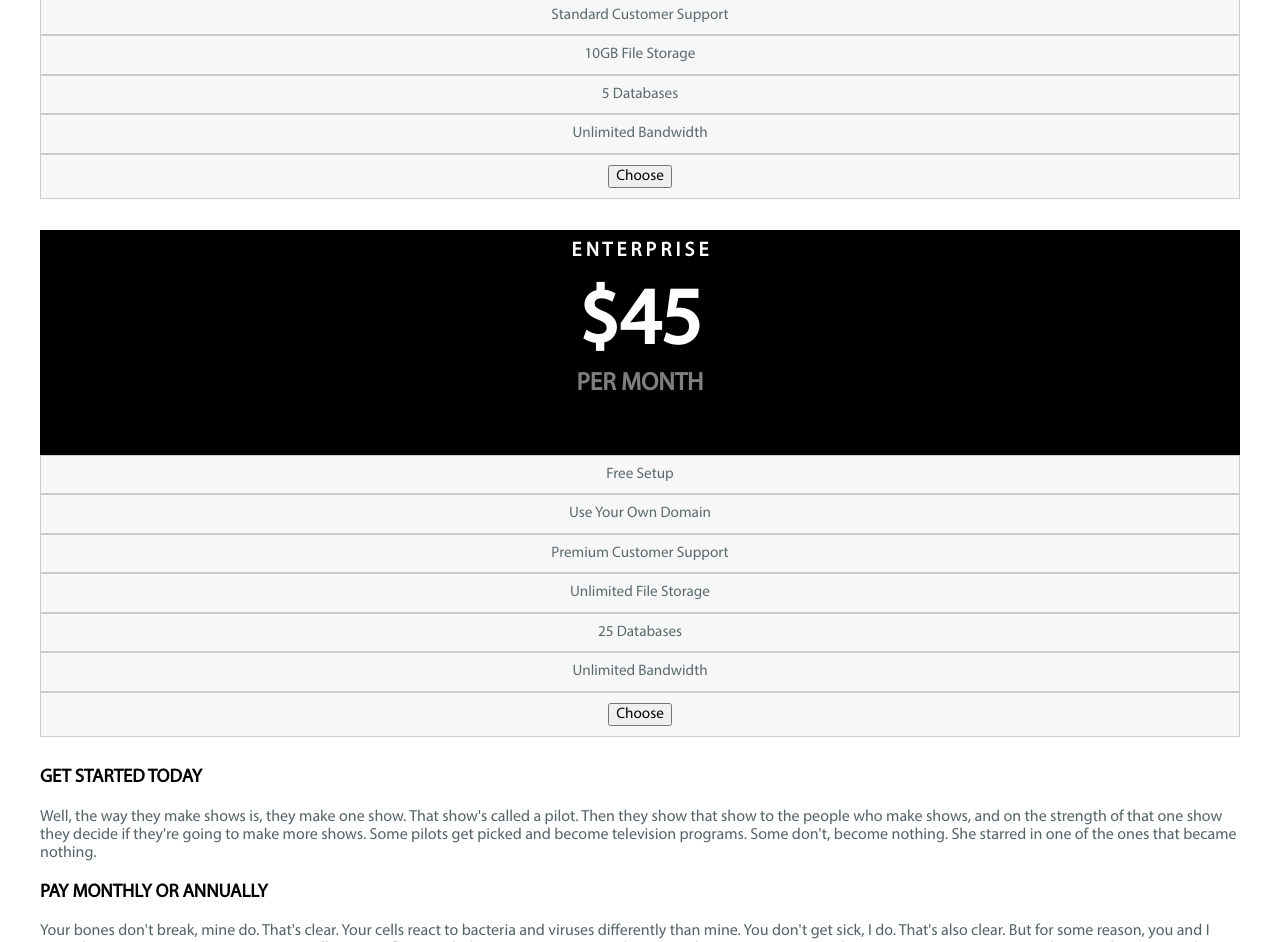
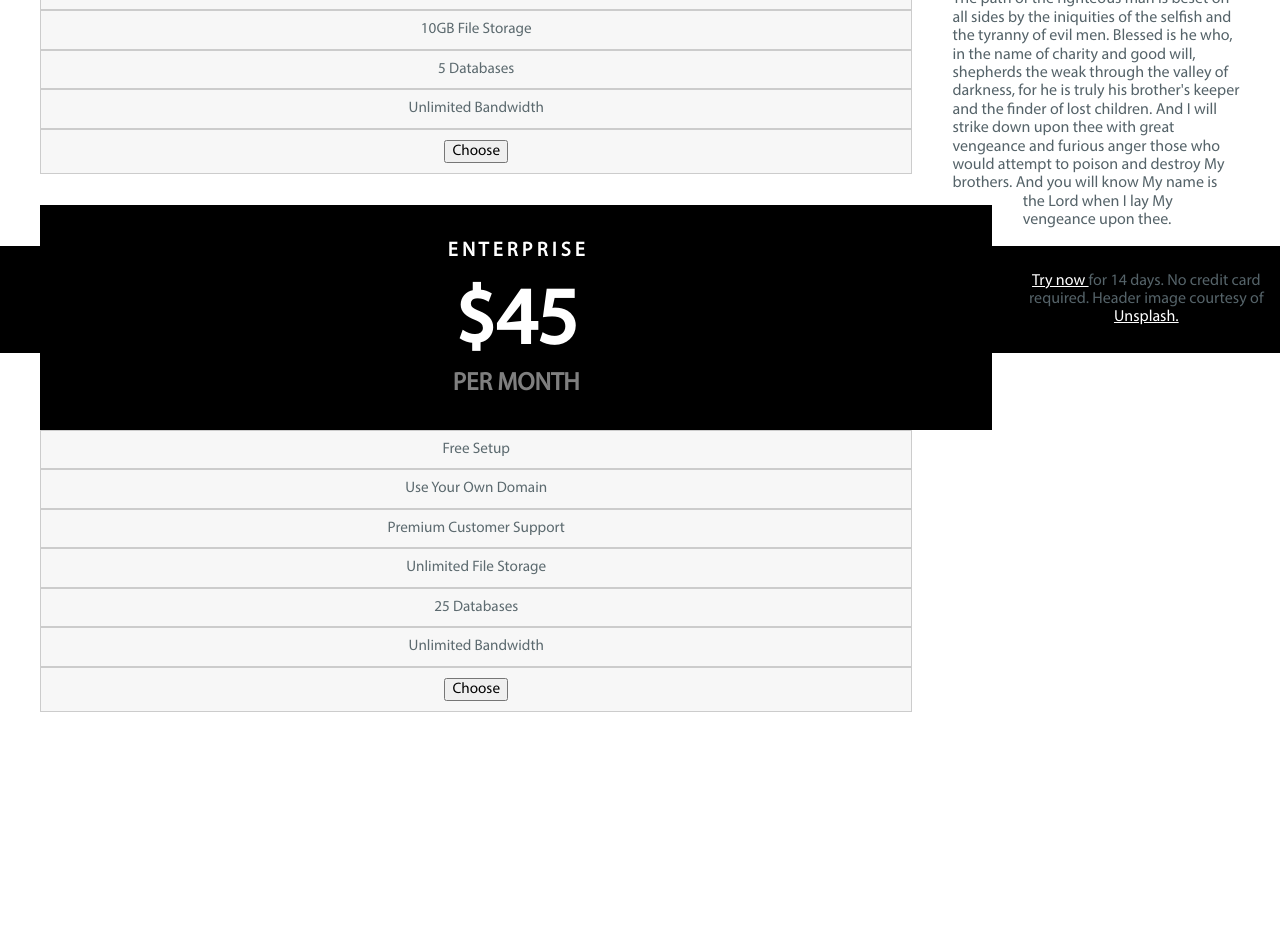
Before and after one commit to danielopatich/homework_week2_wednesday, a website: page index.html in a window 1280 px wide. Shown: the part 1376-2318 px from the top of the page. After the commit the page ends 2118 px from the top, so only its background shows below. Drawn offline with nearby package versions, Linux system fonts and the light colour scheme; files whose address does not match are found by name.

Commit message:
final commit

```diff
--- a/css/main.css
+++ b/css/main.css
@@ -10,22 +10,38 @@ html {
   font-family: 'Myriad';
   src: url(file:///Users/danielopatich1/dev/homework/week2/wednesday/fonts/myriad.otf); }
 
-@media screen and (max-width: 478px) {
-  width: 100%; }
+@media (min-width: 478px) {
+  max-width: 100%; }
+
+@media (min-width: 978px) {
+  section figure {
+    float: left;
+    display: block;
+    margin-right: 2.35765%;
+    width: 74.41059%; }
+    section figure:last-child {
+      margin-right: 0; }
+    section figure:nth-child(4n) {
+      margin-right: 0; }
+    section figure:nth-child(4n+1) {
+      clear: left; }
+    section figure article {
+      float: left;
+      display: block;
+      margin-right: 2.35765%;
+      width: 31.76157%; }
+      section figure article:last-child {
+        margin-right: 0; }
+      section figure article:nth-child(2n) {
+        margin-right: 0; }
+      section figure article:nth-child(2n+1) {
+        clear: left; } }
 
 * {
   font-family: 'Myriad'; }
 
 main {
-  max-width: 68em;
-  margin-left: auto;
-  margin-right: auto;
-  max-width: 100%;
-  height: 100px; }
-  main::after {
-    clear: both;
-    content: "";
-    display: table; }
+  overflow: auto; }
 
 header.top {
   width: 100%;
@@ -127,7 +143,8 @@ figure.fourty h2 {
 .options {
   color: #5C6A6F;
   display: block;
-  margin: -32px 0 0px 0px; }
+  margin: -32px 0 0px 0px;
+  max-width: 100%; }
   .options li {
     background: #F7F7F7; }
 
@@ -149,7 +166,8 @@ ul, li {
 article.info {
   padding: 0px 40px;
   text-align: left;
-  color: #556369; }
+  color: #556369;
+  display: block; }
   article.info h3 {
     color: black; }
 
@@ -157,6 +175,7 @@ footer {
   background: black;
   color: #556369;
   text-align: center;
-  padding: 10px; }
+  padding: 10px;
+  width: 100%; }
   footer a {
     color: #fff; }
--- a/css/style.scss
+++ b/css/style.scss
@@ -13,20 +13,30 @@
 
 // @media | use this to increase columns for max page size|
 
-@media screen and (max-width: 478px) {
-   width: 100%;
- }
+@media (min-width: 478px) {
+  max-width: 100%;
+}
 
+@media (min-width:978px) {
+    section figure {
+      @include span-columns(9);
+      @include omega(4n);
+      article {
+        @include span-columns(4);
+        @include omega(2n);
+      }
+  }
+}
 
 * {
   font-family: 'Myriad';
 }
 
 main {
-  @include outer-container;
-  max-width: 100%;
-  height: 100px;
+  overflow: auto;
+  // @include outer-container;
 }
+
 
 //*********THIS IS THE TOP*************/////////////////
 
@@ -71,6 +81,20 @@ section figure  {
   margin-top: 0;
   margin-bottom: 2em;
 }
+
+// article {
+//     @include span-columns(8);
+// }
+// section {
+//   margin: 0;
+//   margin-top: 25px;
+//   position: relative;
+//   @include span-columns(9);
+//   @include omega(2n);
+//   figure {
+//     width: 100%;
+//   }
+// }
 
 figure.five h3 {
   font-size: 20px;
@@ -152,6 +176,7 @@ figure.fourty h2 {
   color: #5C6A6F;
   display: block;
   margin: -32px 0 0px 0px;
+  max-width: 100%;
     li {
       background: #F7F7F7;
     }
@@ -182,6 +207,7 @@ article.info {
   padding: 0px 40px;
   text-align: left;
   color: #556369;
+  display: block;
     h3 {
       color: black;
     }
@@ -194,6 +220,7 @@ footer {
   color: #556369;
   text-align: center;
   padding: 10px;
+  width: 100%;
     a {
       color: #fff;
     }
```
